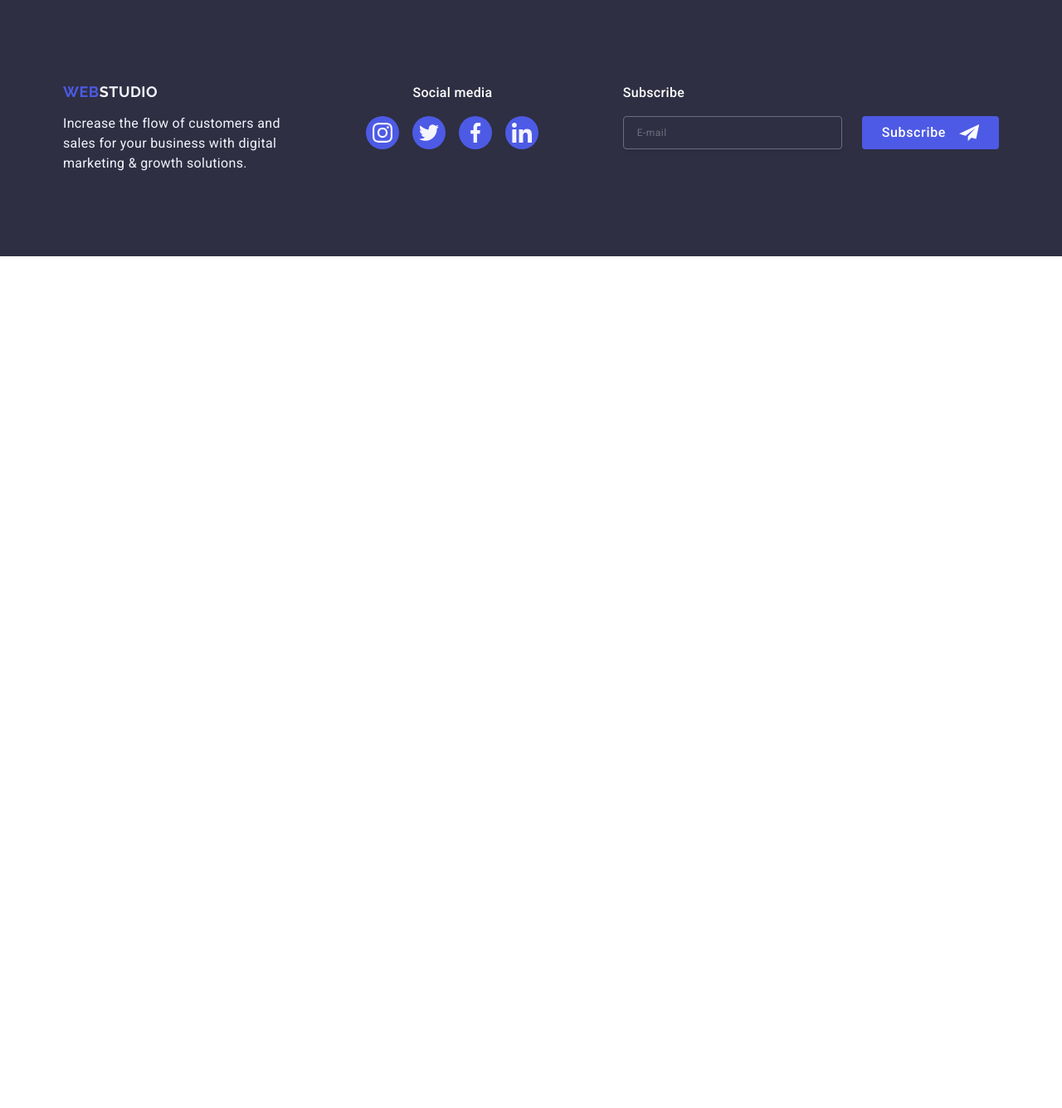
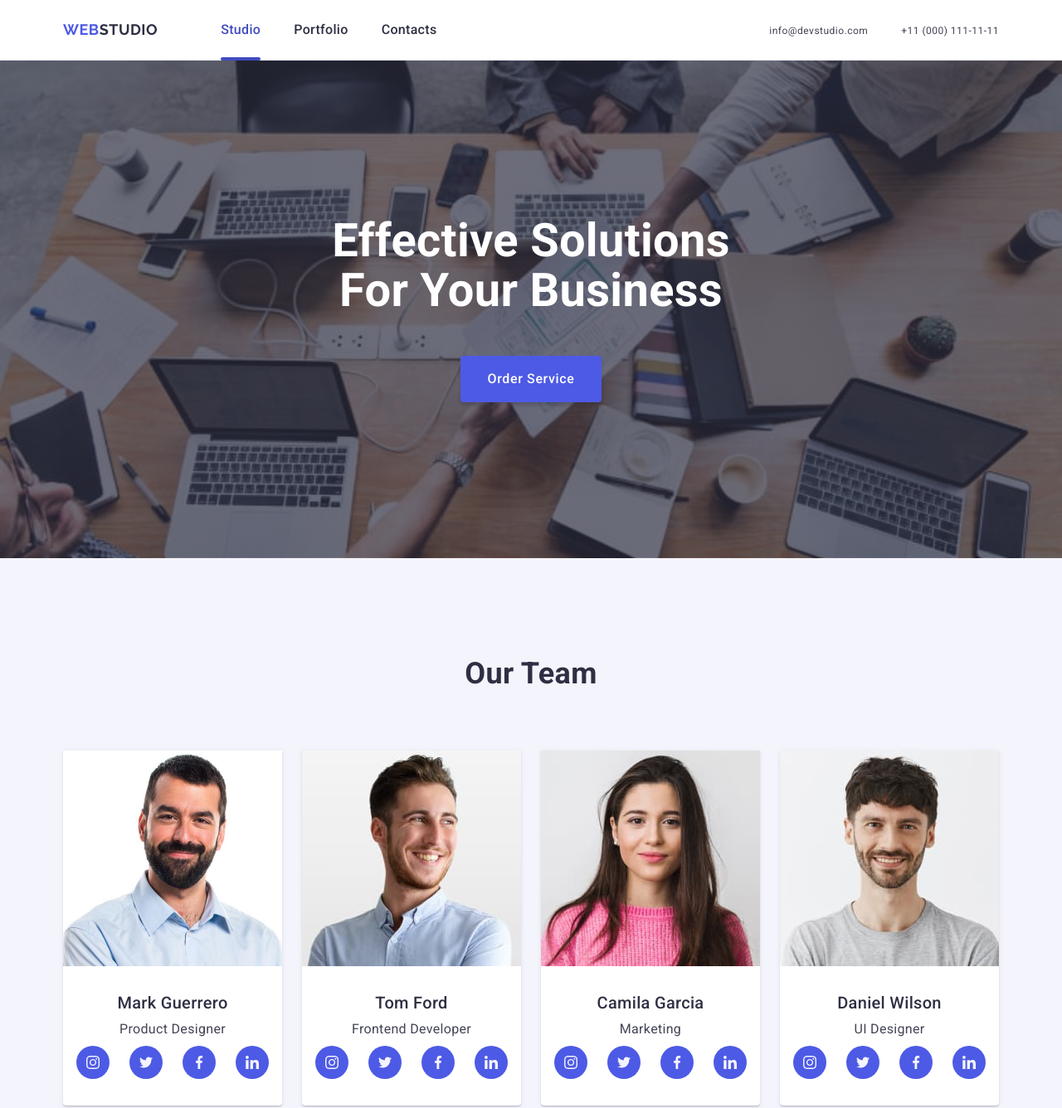
Before and after one commit to BohdanLysniak/goit-markup-hw-06, a plain HTML site: page index.html in a window 1280 px wide. Shown: the top 1336 px of the page at 83% size. Before the commit the page ends 800 px from the top, so only its background shows below. Drawn offline with nearby package versions, Linux system fonts and the light colour scheme.

Commit message:
add-all-styles

```diff
--- a/index.html
+++ b/index.html
@@ -20,7 +20,7 @@
     <link rel="stylesheet" href="./css/styles.css" />
   </head>
   <body>
-    <!-- <header class="page-header">
+    <header class="page-header">
       <div class="box-header container">
         <nav class="nav-header">
           <a class="logo" href="./index.html"
@@ -58,19 +58,19 @@
           </svg>
         </button>
       </div>
-    </header> -->
+    </header>
 
     <main>
-      <!-- <section class="section-title">
+      <section class="section-title">
         <div class="container">
           <h1 class="title">Effective Solutions for Your Business</h1>
           <button class="button-section-hero" type="button">
             Order Service
           </button>
         </div>
-      </section> -->
+      </section>
 
-      <!-- <section class="section-team">
+      <section class="section-team">
         <div class="container">
           <h2 class="team-caption heading">Our Team</h2>
           <ul class="team-list">
@@ -250,9 +250,9 @@
             </li>
           </ul>
         </div>
-      </section> -->
+      </section>
 
-      <!-- <section class="section-portfolio">
+      <section class="section-portfolio">
         <div class="container">
           <h2 class="portfolio-caption heading">Our Portfolio</h2>
           <ul class="portfolio-list">
@@ -498,7 +498,7 @@
             </li>
           </ul>
         </div>
-      </section> -->
+      </section>
     </main>
 
     <footer class="footer">
```
